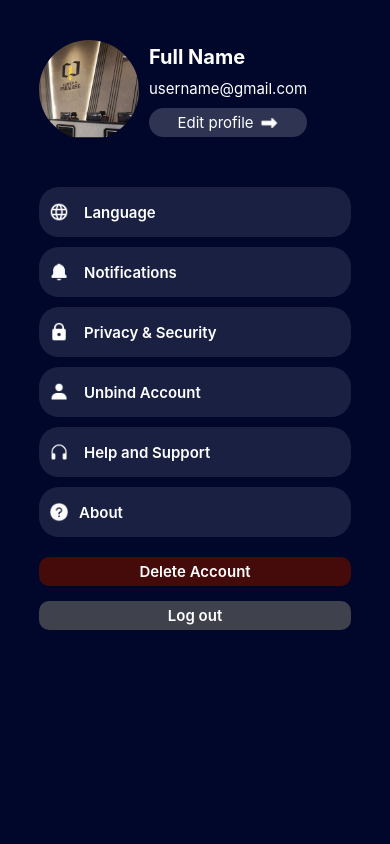
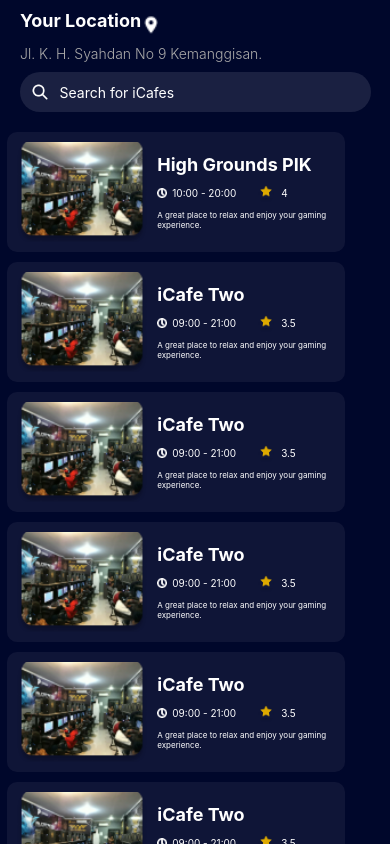
Before and after one commit to rafifza/Frontend-Icafe-Connect, a React Native app: screen / in a window 390 px wide. Built offline with nearby package versions, Linux system fonts and the light colour scheme.

Commit message:
Fixing search page styling

```diff
--- a/App.tsx
+++ b/App.tsx
@@ -13,7 +13,7 @@
 const App = (): React.ReactElement => {
   return (
     <SafeAreaView style={styles.root}>
-      <AccountSetting />
+      <SearchScreen />
     </SafeAreaView>
   );
 };
--- a/src/screens/search/SearchScreen.js
+++ b/src/screens/search/SearchScreen.js
@@ -106,6 +106,7 @@
             Jl. K. H. Syahdan No 9 Kemanggisan.
           </Text>
         </View>
+        <View style={styles.searchContainerWrapper}>
           <View style={styles.searchContainer}>
             <Image source={searchIcon} style={styles.searchIcon} />
             <TextInput
@@ -116,12 +117,16 @@
               onChangeText={this.handleSearch}
             />
           </View>
+        </View>
+        <View style={styles.listContainer}>
           <FlatList
             data={this.state.data}
             renderItem={this.renderItem}
             keyExtractor={item => item.id}
             showsVerticalScrollIndicator={false}
+            contentContainerStyle={styles.listContent}
           />
+        </View>
       </View>
     );
   }
@@ -130,11 +135,13 @@
 const styles = StyleSheet.create({
   container: {
     flex: 1,
-    width: '85%',
+    width: '100%',
+    justifyContent: 'center',
   },
   topContainer: {
     flexDirection: 'row',
     marginVertical: 10,
+    marginLeft: 20,
   },
   location: {
     fontSize: 18,
@@ -146,14 +153,20 @@
     fontWeight: '300',
     color: '#AAAAAA',
     marginBottom: 10,
+    marginLeft: 20,
+  },
+  searchContainerWrapper: {
+    width: '100%',
+    alignItems: 'center',
+    marginBottom: 20,
   },
   searchContainer: {
     flexDirection: 'row',
     alignItems: 'center',
     backgroundColor: 'rgba(255, 255, 255, 0.1)',
     borderRadius: 20,
-    marginBottom: 20,
     paddingHorizontal: 10,
+    width: '90%',
   },
   searchIcon: {
     width: 20,
@@ -166,6 +179,16 @@
     height: 40,
     color: '#FFFFFF',
   },
+  listContainer: {
+    flex: 1,
+    justifyContent: 'center',
+    alignItems: 'center',
+    width: '100%',
+  },
+  listContent: {
+    alignItems: 'center',
+    width: '100%',
+  },
   card: {
     flexDirection: 'row',
     backgroundColor: '#f0f0f0',
@@ -173,6 +196,7 @@
     borderRadius: 10,
     padding: 10,
     backgroundColor: 'rgba(255, 255, 255, 0.06)',
+    width: '90%',
   },
   cardImage: {
     width: 130,
```
Lines whose indentation alone changed are shown as unchanged.
